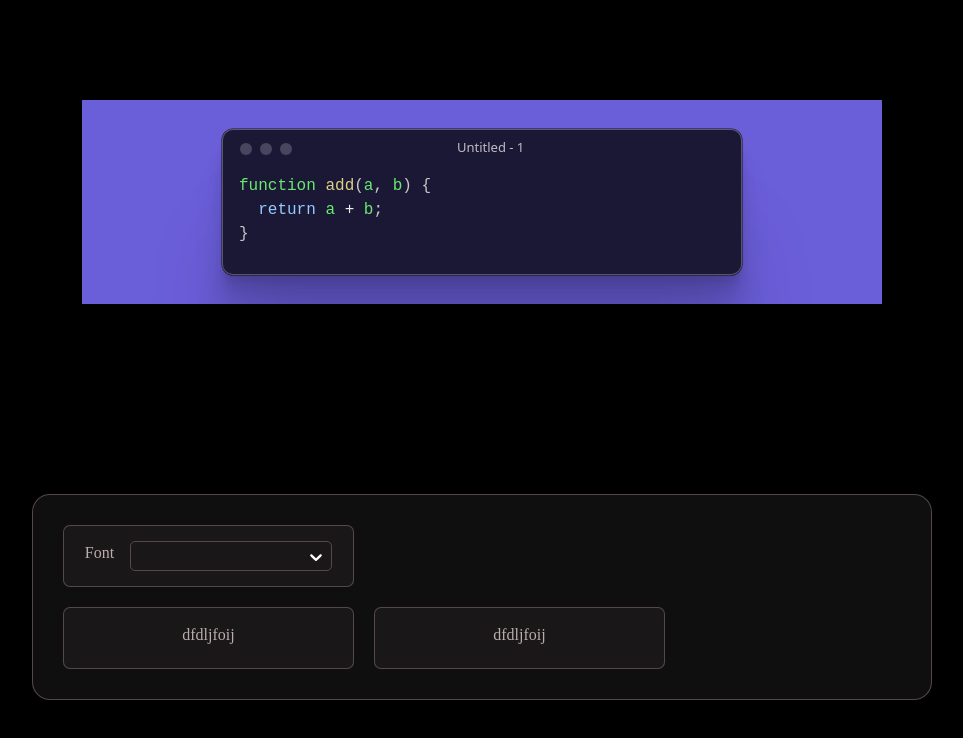
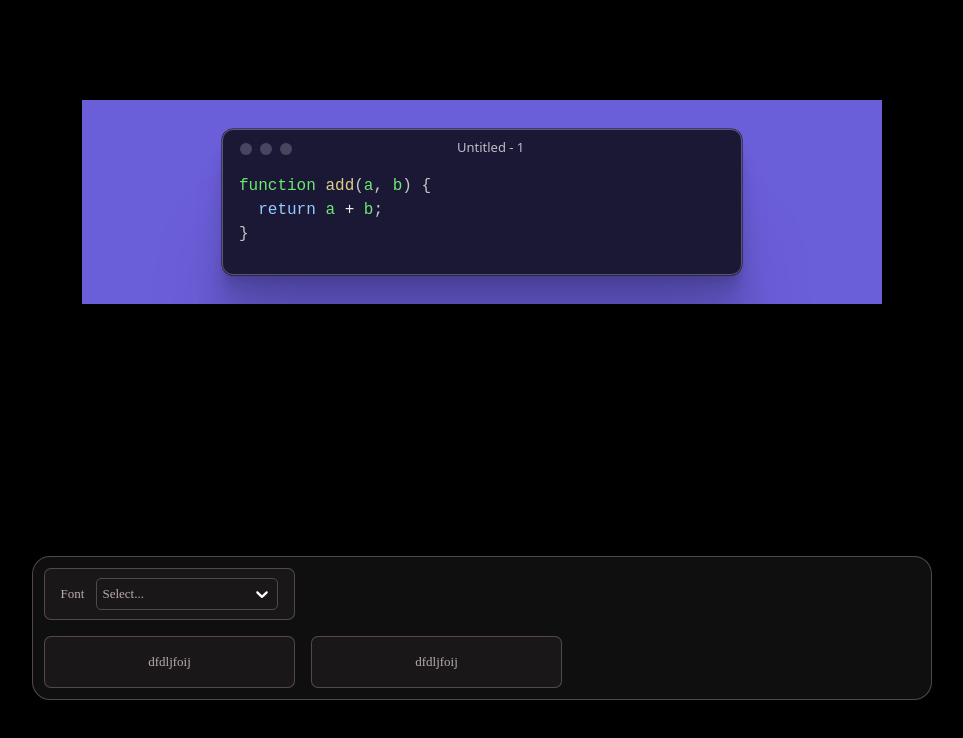
Before and after one commit to YugBhanushali/code-to-image, a React (Vite) app: page / in a window 1280 px wide. Shown: the top 738 px of the page, without its empty margins (158-1121 px from the left). Built offline with nearby package versions, Linux system fonts and the light colour scheme; a web font is replaced by a local one.

Commit message:
added dropdown list

```diff
--- a/src/components/Dropdown.css
+++ b/src/components/Dropdown.css
@@ -11,5 +11,51 @@
     align-items: center;
     justify-content: space-between;
     user-select: none;
-    width: 200px;
+    font-size: 13px;
+    width: 180px;
   }
+
+  .dropdown-menu {
+    position: absolute;
+    transform: translateY(4px);
+    width: 100%;
+    border: 1px solid #ccc;
+    border-radius: 5px;
+    overflow: auto;
+    max-height: 150px;
+    background-color: #fff;
+    z-index: 99;
+  }
+
+  .dropdown-item {
+    padding: 6px;
+    cursor: pointer;
+  }
+
+  .dropdown-item:hover {
+    background-color: #9fc3f870;
+  }
+
+  .dropdown-item.selected {
+    background-color: #0d6efd;
+    color: #fff;
+  }
+
+  .dropdown-tags {
+    display: flex;
+    flex-wrap: wrap;
+    gap: 5px;
+  }
+
+  .dropdown-tag-item {
+    background-color: #ddd;
+    padding: 2px 4px;
+    border-radius: 2px;
+    display: flex;
+    align-items: center;
+  }
+
+  .dropdown-tag-close {
+    display: flex;
+    align-items: center;
+  }
--- a/src/components/Dropdown.jsx
+++ b/src/components/Dropdown.jsx
@@ -1,4 +1,4 @@
-import React from "react";
+import React, { useEffect, useState } from "react";
 
 import "./Dropdown.css";
 
@@ -10,14 +10,49 @@ const Icon = () => {
   );
 };
 
-const Dropdown = ({ placeHolder }) => {
+const Dropdown = ({ placeHolder,options }) => {
+
+    const [showMenu, setshowMenu] = useState(false);
+    const [selectedValue, setselectedValue] = useState(null);
+
+    useEffect(() => {
+        const handler = () => setshowMenu(false);
+
+        window.addEventListener("click",handler);
+
+        return () => {
+            window.removeEventListener("click",handler);
+        };
+    });
+
+    const handleInputClick = (e) => {
+        e.stopPropagation();
+        setshowMenu(!showMenu);
+    }
+
+
   const getDisplay = () => {
+    if(selectedValue){
+        return selectedValue.lable;
+    }
     return placeHolder;
   };
 
+  const onItemClick = (option) =>{
+        setselectedValue(option);
+  }
+
+  const isSelected = (option) =>{
+    if(!selectedValue){
+        return false;
+    }
+
+    return selectedValue.value === option.value;
+  };
+
   return (
-    <div className="dropdown-container ml-4 ">
-      <div className="dropdown-input">
+    <div className="dropdown-container ml-3">
+      <div onClick={handleInputClick} className="dropdown-input">
         <div className="dropdown-selected-value">{getDisplay()}</div>
         <div className="dropdown-tools">
           <div className="dropdown-tool">
@@ -25,6 +60,21 @@ const Dropdown = ({ placeHolder }) => {
           </div>
         </div>
       </div>
+      {showMenu && (
+        <div className="dropdown-menu">
+            {options.map((option)=>{
+                return (
+                    <div
+                        onClick={()=> onItemClick(option)}
+                        className={`dropdown-item ${isSelected(option) && 'selected'}`}
+                        key={option.value}
+                    >
+                        {option.lable}
+                    </div>
+                )
+            })}
+        </div>
+      )}
     </div>
   );
 };
--- a/src/components/Feature.jsx
+++ b/src/components/Feature.jsx
@@ -1,6 +1,7 @@
 import React from 'react'
 import styled from 'styled-components'
 import Dropdown from './Dropdown'
+import { FontFamilyList } from '../constants/FontList'
 
 const FeatureOuterBox = styled.div`
     position: fixed;
@@ -13,24 +14,25 @@ const FeatureOuterBox = styled.div`
     background: rgba(40, 37, 37, 0.42);
     border: 1px solid rgba(98, 83, 83, 0.82);
     border-radius: 18px;
-    padding:20px;
+    padding:3px;
     text-align:center
 `
 
 const FeatureInnerBox = styled.div`
-    ${'' /* position: absolute; */}
     display:flex;
-    width: 291px;
-    height: 62px;
+    width: 251px;
+    height: 52px;
     background: rgba(40, 37, 37, 0.42);
     border: 1px solid rgba(98, 83, 83, 0.82);
     border-radius: 7px;
-    margin:10px;
+    margin:8px;
     text-align:center;
     justify-content:center;
     font-family:'JetBrains Mono';
+    font-size:13px;
     color:#BBADAD;
-    padding:15px;
+    padding:13px;
+    align-items:center;
 `
 
 
@@ -40,7 +42,7 @@ const Feature = () => {
         <div className='flex'>
             <FeatureInnerBox>
                 Font
-                <Dropdown />
+                <Dropdown placeHolder='Select...' options={FontFamilyList}/>
             </FeatureInnerBox>
         </div>
         <div className='flex' >
--- /dev/null
+++ b/src/constants/FontList.js
@@ -0,0 +1,11 @@
+const FontFamilyList = [
+    { lable:"Source code", value:`'Source code pro', monospace`},
+    { lable:"JetBrains", value:`'JetBrains Mono', monospace`},
+    { lable:"Roboto", value:`'Roboto', sans-serif`},
+    { lable:"Roboto", value:`'Roboto', sans-serif`},
+    { lable:"Roboto", value:`'Roboto', sans-serif`},
+    { lable:"Roboto", value:`'Roboto', sans-serif`},
+    { lable:"Roboto", value:`'Roboto', sans-serif`},
+];
+
+export {FontFamilyList};
```
